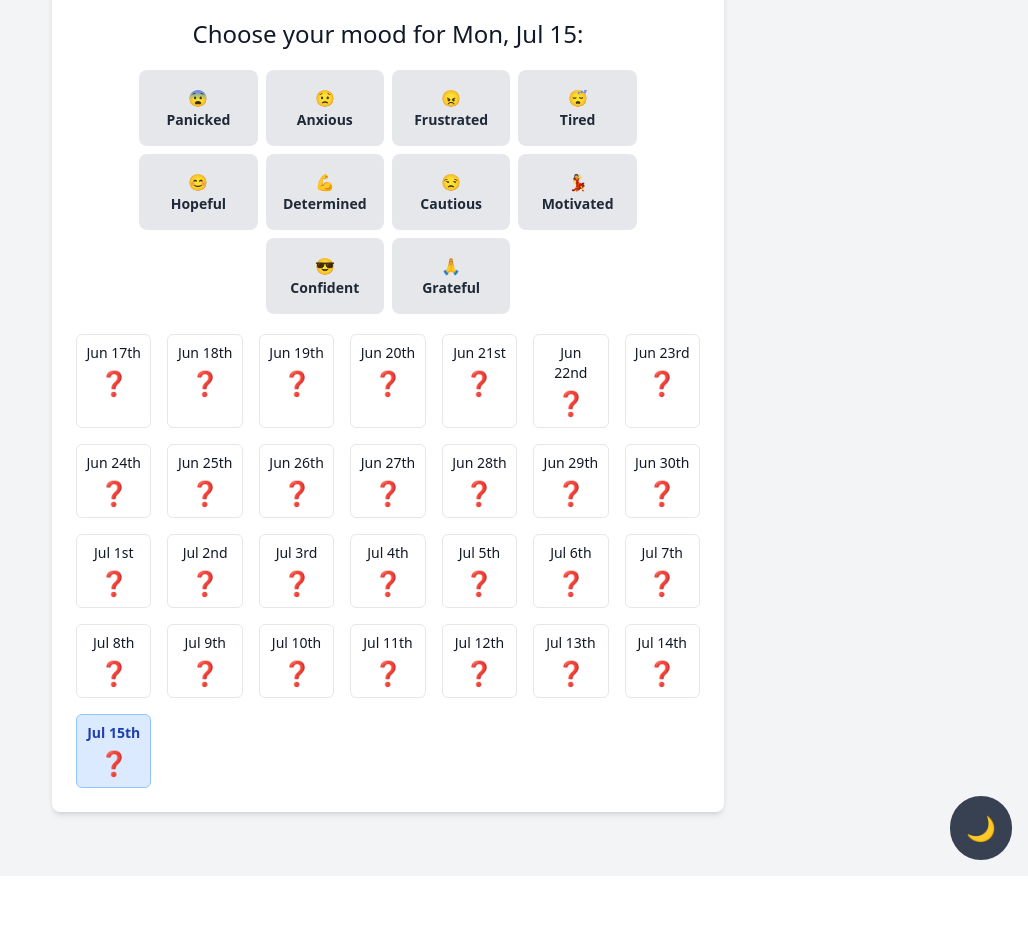
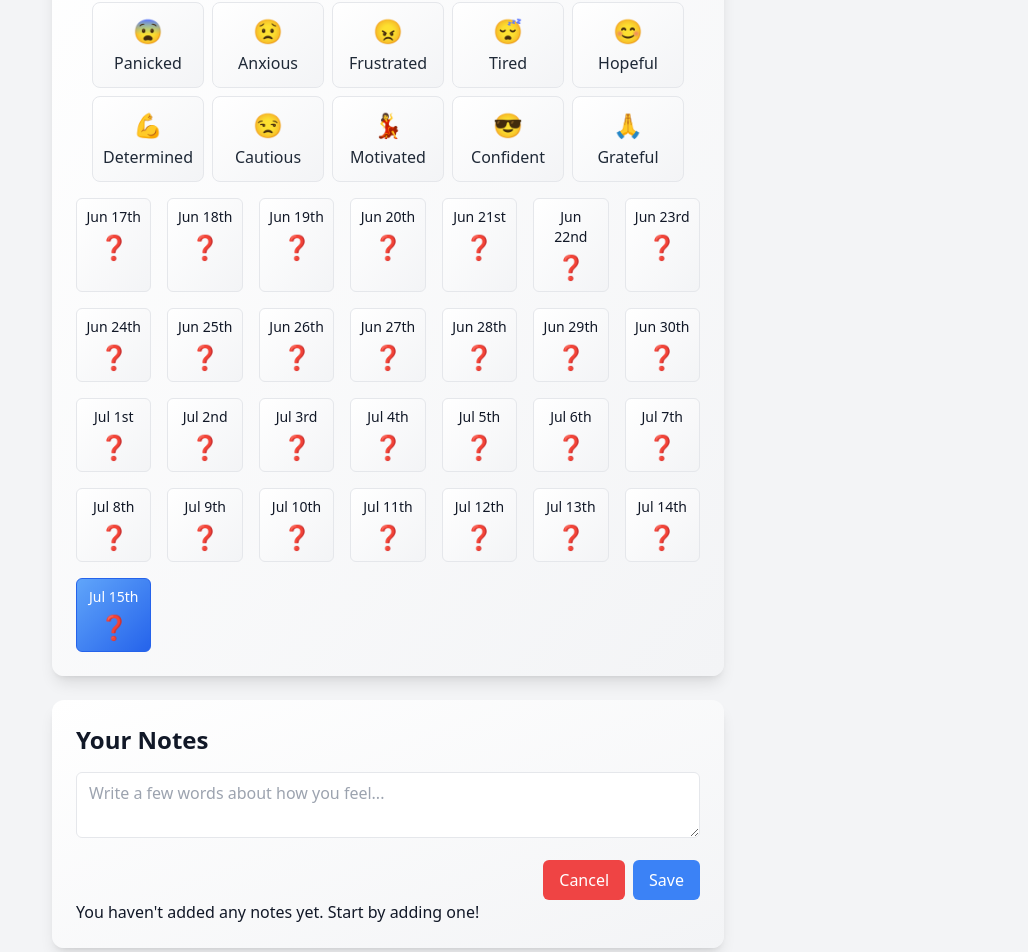
Before and after one commit to itsnibsi/putsi, a React (Vite) app: page / in a window 1280 px wide. Shown: the part 674-1626 px from the top of the page, without its empty margins (252-1280 px from the left). Before the commit the page ends 1550 px from the top, so only its background shows below. Built offline with nearby package versions, Linux system fonts and the light colour scheme.

Commit message:
Notes. Styles. Whatnot.
Signed-off-by: Nico Hämäläinen <nibsivaan@gmail.com>

```diff
--- a/src/App.tsx
+++ b/src/App.tsx
@@ -4,6 +4,8 @@ import MoodTracker from './components/MoodTracker';
 import AddictionForm from './components/AddictionForm';
 import { useSettingsStore } from './stores/settings';
 import DarkModeToggle from './components/DarkModeToggle';
+import NoteForm from './components/NoteForm';
+import NoteList from './components/NoteList';
 
 function App() {
   const { isDarkMode } = useSettingsStore();
@@ -21,7 +23,10 @@ function App() {
         <AddictionForm />
         <AddictionList />
         <MoodTracker />
-        <div className='absolute bottom-4 right-4'>
+        <div>
+          <NoteList />
+        </div>
+        <div className='fixed top-4 right-4'>
           <DarkModeToggle />
         </div>
       </div>
--- a/src/components/AddictionForm.tsx
+++ b/src/components/AddictionForm.tsx
@@ -2,6 +2,7 @@ import { addictionTypes } from '../data/addictionTypes';
 import { useForm } from 'react-hook-form';
 import { addAddiction, editAddiction } from '../stores/addictions';
 import { Addiction } from '../types';
+import { format } from 'date-fns';
 
 type AddictionFormFields = {
   typeId: string;
@@ -20,14 +21,15 @@ function AddictionForm({ addiction, onHandleCancel, onHandleSubmit }: AddictionF
 
   const onSubmit = (data: AddictionFormFields) => {
     const { typeId, quitDate, weeklyCost } = data;
+    const actualDate = new Date(quitDate);
 
     if (addiction) {
-      const updatePayload = { typeId, quitDate, weeklyCost: parseFloat(weeklyCost) }
+      const updatePayload = { typeId, quitDate: actualDate, weeklyCost: parseFloat(weeklyCost) }
       editAddiction(addiction.id, updatePayload);
       onHandleSubmit?.({ ...addiction, ...updatePayload });
     }
     else {
-      const newAddiction = { id: Date.now().toString(), typeId, quitDate, weeklyCost: parseFloat(weeklyCost) }
+      const newAddiction = { id: Date.now().toString(), typeId, quitDate: actualDate, weeklyCost: parseFloat(weeklyCost) }
       addAddiction(newAddiction);
       onHandleSubmit?.(newAddiction);
     }
@@ -42,12 +44,12 @@ function AddictionForm({ addiction, onHandleCancel, onHandleSubmit }: AddictionF
 
   const initialValues = {
     typeId: addiction?.typeId,
-    quitDate: addiction?.quitDate,
+    quitDate: format(addiction?.quitDate || new Date(), "yyyy-MM-dd'T'HH:mm"),
     weeklyCost: addiction?.weeklyCost.toString(),
   };
 
   return (
-    <form onSubmit={handleSubmit(onSubmit)} className="space-y-4 bg-white shadow-md rounded-lg p-6 mb-6 dark:bg-gray-800">
+    <form onSubmit={handleSubmit(onSubmit)} className="space-y-4 bg-white shadow-md hover:shadow-lg transition-all rounded-lg p-6 mb-6 dark:bg-gray-800">
       <h2 className="text-2xl font-bold mb-4 dark:text-white">Add New Addiction</h2>
       <div className="dark:text-gray-300">
         <label htmlFor="typeId" className="block mb-1">Addiction Type:</label>
--- a/src/components/AddictionList.tsx
+++ b/src/components/AddictionList.tsx
@@ -7,7 +7,6 @@ const AddictionList: React.FC = () => {
 
   return (
     <div className="space-y-4">
-      <h2 className="text-2xl font-bold">Your Addictions</h2>
       {addictions.length === 0 ? (
         <p>You haven't added any addictions yet. Start by adding one!</p>
       ) : (
--- a/src/components/MoodCalendar.tsx
+++ b/src/components/MoodCalendar.tsx
@@ -42,10 +42,14 @@ const MoodCalendar: React.FC<MoodCalendarProps> = ({ todayDate, onSelectDate })
           return (
             <div
               key={dateString}
-              className={cn(`p-2 rounded-md text-center border-gray-200 border cursor-pointer`, {
-                'bg-blue-100 text-blue-800 font-bold border-blue-300 dark:bg-blue-900 dark:text-blue-200': isSelected,
-                'dark:border-gray-700': !isSelected,
-              })}
+              className={cn(
+                `p-2 rounded-md text-center cursor-pointer transition-colors duration-200`,
+                'bg-gradient-to-br border border-gray-200 dark:border-gray-700',
+                {
+                  'from-blue-400 to-blue-600 text-white dark:from-blue-600 dark:to-blue-800 border-blue-600': isSelected,
+                  'from-white to-gray-100 dark:from-gray-800 dark:to-gray-900': !isSelected,
+                }
+              )}
               onClick={() => handleSelectDate(dateString)}
             >
               <div className="text-sm pb-1">{format(new Date(dateString), 'MMM do')}</div>
--- a/src/components/MoodSelector.tsx
+++ b/src/components/MoodSelector.tsx
@@ -1,6 +1,5 @@
 import React from 'react';
 import moodTypes from '../data/moodTypes';
-import { format } from 'date-fns/format';
 import { deleteMood, setMood, useMoodsStore } from '../stores/moods';
 import cn from '../lib/cn';
 
@@ -26,30 +25,31 @@ const MoodSelector: React.FC<MoodSelectorProps> = ({ date, onSelect }) => {
 
   return (
     <div className="flex flex-col p-4">
-      <h3 className="text-2xl mb-4 text-center">Choose your mood for {formattedDate}:</h3>
-      <div className="flex flex-wrap items-center justify-center">
+      <h2 className="text-2xl mb-4 text-center">Choose your mood for {formattedDate}</h2>
+      <div className="grid grid-cols-2 sm:grid-cols-3 md:grid-cols-5 gap-2">
         {moodTypes.map((mood) => (
           <button
             key={mood.value}
             onClick={() => handleMoodSelect(mood.value)}
-            className={cn('m-1 p-4 w-1/5 rounded-lg', {
-              'bg-blue-500 text-white dark:bg-blue-800 dark:text-white': selectedMood === mood.value,
-              'bg-gray-200 dark:text-white dark:bg-gray-700': selectedMood !== mood.value,
-            })}
-            title={mood.name}
+            className={cn(
+              'p-3 rounded-lg transition-colors duration-200',
+              'flex flex-col items-center justify-center',
+              'bg-gradient-to-br border border-gray-200 dark:border-gray-700',
+              {
+                'from-blue-400 to-blue-600 text-white dark:from-blue-600 dark:to-blue-800': selectedMood === mood.value,
+                'from-white to-gray-100 dark:from-gray-700 dark:to-gray-800': selectedMood !== mood.value,
+              }
+            )}
+            aria-label={`Select mood: ${mood.name}`}
+            aria-pressed={selectedMood === mood.value}
           >
-            <div className="flex flex-col items-center">
-              {mood.emoji}
-              <div
-                className={cn(
-                  'text-center text-sm font-bold',
-                  selectedMood === mood.value ? 'text-white' : 'text-gray-800',
-                  'dark:text-gray-400 dark:text-white dark:hover:text-white',
-                )}
-              >
-                {mood.name}
-              </div>
-            </div>
+            <span className="text-2xl" aria-hidden="true">{mood.emoji}</span>
+            <span className={cn(
+              'text-md font-medium mt-1',
+              selectedMood === mood.value ? 'text-white' : 'text-gray-800 dark:text-gray-200'
+            )}>
+              {mood.name}
+            </span>
           </button>
         ))}
       </div>
--- a/src/components/MoodTracker.tsx
+++ b/src/components/MoodTracker.tsx
@@ -8,8 +8,8 @@ const MoodTracker: React.FC = () => {
 
   return (
     <div className='space-y-4'>
-      <h2 className="text-2xl font-bold">Mood Tracker</h2>
-      <div className="p-6 mb-6 bg-white dark:bg-gray-800 shadow-md rounded-lg">
+      <div className="p-6 mb-6 bg-gradient-to-br from-white to-gray-100 dark:from-gray-800 dark:to-gray-900 rounded-xl shadow-lg hover:shadow-xl transition-all duration-300 overflow-hidden">
+        <h2 className="text-2xl font-bold">Mood Tracker</h2>
         <MoodSelector date={selectedDate} onSelect={(value) => setMood(selectedDate, value)} />
         <MoodCalendar todayDate={selectedDate} onSelectDate={(date) => setSelectedDate(date)} />
       </div>
--- /dev/null
+++ b/src/components/NoteForm.tsx
@@ -0,0 +1,59 @@
+import { useForm } from 'react-hook-form';
+import { Note } from '../types';
+import { useNotesStore } from '../stores/notes';
+
+type NoteFormFields = {
+  text: string;
+};
+
+type NoteFormProps = {
+  note?: Note;
+  onSave?: () => void;
+  onCancel?: () => void;
+};
+
+const NoteForm: React.FC<NoteFormProps> = ({ note, onSave, onCancel }) => {
+  const { register, reset, handleSubmit } = useForm<NoteFormFields>();
+  const { addNote, updateNote } = useNotesStore();
+
+  const onSubmit = ({ text }: { text: string }) => {
+    const currentTime = new Date()
+
+    if (note) {
+      const updatePayload: Partial<Note> = { text, updated: currentTime }
+      updateNote(note.id, updatePayload);
+    }
+    else {
+      const newNote = { id: Date.now().toString(), text, created: currentTime, updated: undefined }
+      addNote(newNote);
+    }
+
+    reset()
+    onSave?.();
+  };
+
+  return (
+    <form onSubmit={handleSubmit(onSubmit)}>
+      <div className="dark:text-gray-300">
+        <textarea
+          id="text"
+          {...register("text", { required: true })}
+          className="w-full px-3 py-2 border rounded-md dark:border-gray-600 dark:text-gray-700"
+          defaultValue={note?.text}
+          placeholder="Write a few words about how you feel..."
+        />
+      </div>
+      <div className="flex justify-end mt-4">
+        <button type='button' onClick={onCancel} className="px-4 py-2 bg-red-500 text-white rounded-md hover:bg-red-600 mr-2">Cancel</button>
+        <button
+          type="submit"
+          className="px-4 py-2 bg-blue-500 text-white rounded-md hover:bg-blue-600"
+        >
+          Save
+        </button>
+      </div>
+    </form>
+  );
+};
+
+export default NoteForm;
--- /dev/null
+++ b/src/components/NoteList.tsx
@@ -0,0 +1,65 @@
+import { useState } from 'react';
+import { useNotesStore } from '../stores/notes';
+import { Note } from '../types';
+import NoteForm from './NoteForm';
+import { formatDateLocally } from '../lib/dateUtilities';
+
+const NoteItem: React.FC<{ note: Note }> = ({ note }) => {
+  const { deleteNote } = useNotesStore();
+  const [isEditing, setIsEditing] = useState(false);
+
+  const formattedDate = formatDateLocally(new Date(note.updated || note.created), 'MMM do, yyyy HH:mm');
+
+  if (isEditing) {
+    return <NoteForm note={note} onSave={() => setIsEditing(false)} onCancel={() => setIsEditing(false)} />;
+  }
+
+  return (
+    <div>
+      <div className="flex justify-between items-start mb-2">
+        <p className="text-sm text-gray-500 dark:text-gray-400">{formattedDate}</p>
+        <div className="space-x-2">
+          <button
+            onClick={() => setIsEditing(true)}
+            className="text-sm text-blue-500 hover:text-blue-700 dark:text-blue-400 dark:hover:text-blue-300 transition-colors"
+          >
+            Edit
+          </button>
+          <button
+            onClick={() => deleteNote(note.id)}
+            className="text-sm text-red-500 hover:text-red-700 dark:text-red-400 dark:hover:text-red-300 transition-colors"
+          >
+            Delete
+          </button>
+        </div>
+      </div>
+      <p className="text-lg text-gray-800 dark:text-gray-200 leading-relaxed whitespace-pre-wrap break-words">
+        {note.text}
+      </p>
+    </div>
+  );
+}
+
+const NoteList: React.FC = () => {
+  const { notes } = useNotesStore();
+
+  return (
+    <div className="p-6 mb-6 bg-gradient-to-br from-white to-gray-100 dark:from-gray-800 dark:to-gray-900 rounded-xl shadow-lg hover:shadow-xl transition-all duration-300 overflow-hidden">
+      <h2 className="text-2xl font-bold mb-4 dark:text-white">Your Notes</h2>
+      <NoteForm />
+      {notes.length === 0 ? (
+        <p>You haven't added any notes yet. Start by adding one!</p>
+      ) : (
+        <ul className="space-y-4">
+          {notes.map((note) => (
+            <li key={note.id}>
+              <NoteItem note={note} />
+            </li>
+          ))}
+        </ul>
+      )}
+    </div>
+  );
+};
+
+export default NoteList;
--- /dev/null
+++ b/src/stores/notes.ts
@@ -0,0 +1,27 @@
+import { create } from 'zustand';
+import { persist, createJSONStorage } from 'zustand/middleware';
+import { Note } from '../types';
+
+interface State {
+  notes: Note[];
+  addNote: (note: Note) => void;
+  deleteNote: (id: string) => void;
+  updateNote: (id: string, noteUpdates: Partial<Note>) => void;
+}
+
+type Store = State;
+
+export const useNotesStore = create<Store>()(
+  persist(
+    (set) => ({
+      notes: [],
+      addNote: (note: Note) => set((state) => ({ notes: [...state.notes, note] })),
+      deleteNote: (id: string) => set((state) => ({ notes: state.notes.filter(note => note.id !== id) })),
+      updateNote: (id: string, noteUpdates: Partial<Note>) => set((state) => ({ notes: state.notes.map(note => note.id === id ? { ...note, ...noteUpdates } : note) })),
+    }),
+    {
+      name: 'notes',
+      storage: createJSONStorage(() => localStorage),
+    },
+  ),
+)
```
Also changed, not shown: src/components/AddictionItem.tsx (+39 -21 lines), src/lib/dateUtilities.ts (+8 -2 lines), src/types/index.ts (+8 -1 lines), 1 other file (tests, documents, lock files or other folders).
